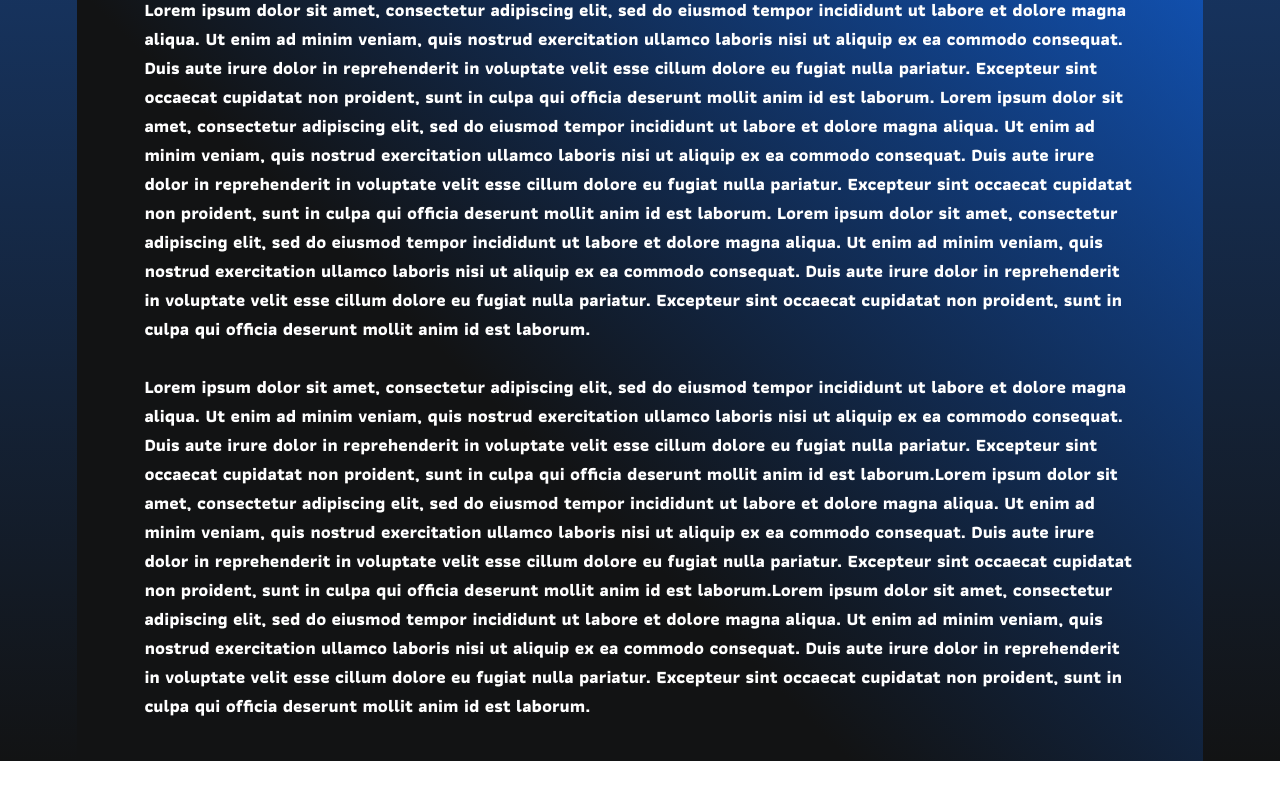
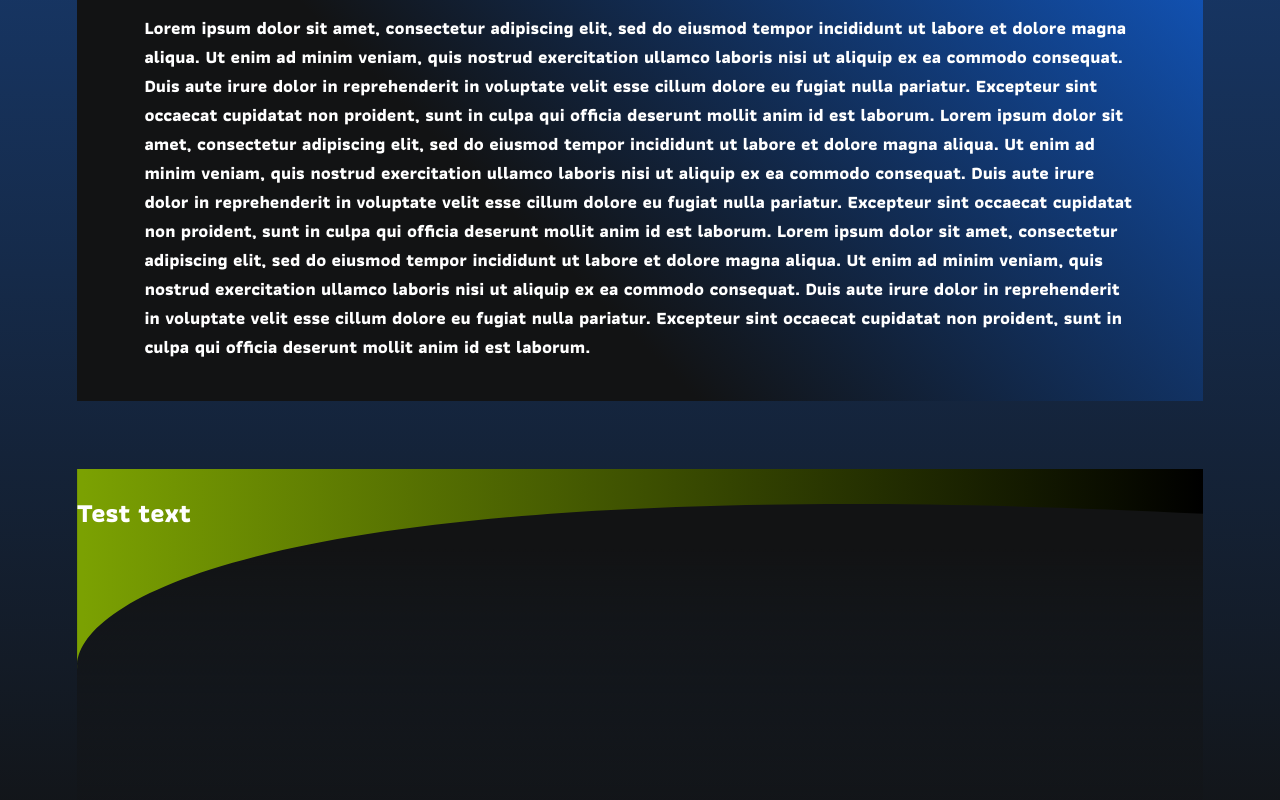
Before and after one commit to HammontreeWebDev/j-boo-customs, a React (Create React App) app: page /about_us in a window 1280 px wide. Shown: the part 716-1516 px from the top of the page. Before the commit the page ends 1477 px from the top, so only its background shows below. Built offline with nearby package versions, Linux system fonts and the light colour scheme.

Commit message:
added header shape for fancy card, fixed margin in body so that the row class can take care of the top margin inherently

```diff
--- a/src/components/FancyCard/assets/css/fancy-card.css
+++ b/src/components/FancyCard/assets/css/fancy-card.css
@@ -0,0 +1,24 @@
+.fancy-container {
+    width: 100%;
+    height: 100%;
+    min-height: 50vh;
+    background-size: cover;
+    background-position: 50% 50%;
+    position: relative;
+    overflow: hidden;
+    background-image: linear-gradient(var(--black) 20%, rgba(26, 80, 161, 0));
+}
+
+.fancy-header {
+    width: 100%;
+    height: 50%;
+    z-index: 0;
+    position: absolute;
+    top: 0;
+    left: 0;
+}
+
+.fancy-text {
+    position: relative;
+    z-index: 100;
+}
--- a/src/components/FancyCard/index.jsx
+++ b/src/components/FancyCard/index.jsx
@@ -1,10 +1,14 @@
 import React from "react";
 import './assets/css/fancy-card.css';
+import fancyCardHeader from './assets/img/fancy-card-header.svg';
 
 const FancyCard = () => {
 
     return(
-        null
+        <div className="fancy-container">
+            <img className="fancy-header" src={fancyCardHeader} alt="Green Arch to enhance design"/>
+            <h2 className="fancy-text"> Test text </h2>
+        </div>
     )
 }
 
--- a/src/index.css
+++ b/src/index.css
@@ -78,7 +78,7 @@ body {
 
 main {
   /* default style for main to match header text margins */
-  margin: 6% 6% 0% 6%;
+  margin: 0% 6% 0% 6%;
   display: flex;
   flex-flow: column wrap;
   flex: 1;
@@ -90,6 +90,7 @@ main {
   flex: 1;
   justify-content: space-between;
   align-items: flex-start;
+  margin-top: 6%;
 }
 
 .text-center {
--- a/src/pages/AboutUs/index.jsx
+++ b/src/pages/AboutUs/index.jsx
@@ -5,6 +5,7 @@ import Header from "../../components/Header";
 import aboutUsHeader from './assets/img/about-us-header.png';
 import PageTitle from "../../components/PageTitle";
 import ContentCard from "../../components/ContentCard";
+import FancyCard from "../../components/FancyCard";
 
 // About Us Page located at /about_us
 const AboutUs = () => {
@@ -19,25 +20,22 @@ const AboutUs = () => {
                     <ContentCard greenText="Who" whiteText="We Are" bodyText={
                         <>
                         Lorem ipsum dolor sit amet, consectetur adipiscing elit, sed do eiusmod tempor incididunt ut labore et dolore magna aliqua. Ut enim ad minim veniam, quis nostrud exercitation ullamco laboris nisi ut aliquip ex ea commodo consequat. Duis aute irure dolor in reprehenderit in voluptate velit esse cillum dolore eu fugiat nulla pariatur. Excepteur sint occaecat cupidatat non proident, sunt in culpa qui officia deserunt mollit anim id est laborum. Lorem ipsum dolor sit amet, consectetur adipiscing elit, sed do eiusmod tempor incididunt ut labore et dolore magna aliqua. Ut enim ad minim veniam, quis nostrud exercitation ullamco laboris nisi ut aliquip ex ea commodo consequat. Duis aute irure dolor in reprehenderit in voluptate velit esse cillum dolore eu fugiat nulla pariatur. Excepteur sint occaecat cupidatat non proident, sunt in culpa qui officia deserunt mollit anim id est laborum. Lorem ipsum dolor sit amet, consectetur adipiscing elit, sed do eiusmod tempor incididunt ut labore et dolore magna aliqua. Ut enim ad minim veniam, quis nostrud exercitation ullamco laboris nisi ut aliquip ex ea commodo consequat. Duis aute irure dolor in reprehenderit in voluptate velit esse cillum dolore eu fugiat nulla pariatur. Excepteur sint occaecat cupidatat non proident, sunt in culpa qui officia deserunt mollit anim id est laborum.
-                        <br />
-                        <br />
-                        Lorem ipsum dolor sit amet, consectetur adipiscing elit, sed do eiusmod tempor incididunt ut labore et dolore magna aliqua. Ut enim ad minim veniam, quis nostrud exercitation ullamco laboris nisi ut aliquip ex ea commodo consequat. Duis aute irure dolor in reprehenderit in voluptate velit esse cillum dolore eu fugiat nulla pariatur. Excepteur sint occaecat cupidatat non proident, sunt in culpa qui officia deserunt mollit anim id est laborum.Lorem ipsum dolor sit amet, consectetur adipiscing elit, sed do eiusmod tempor incididunt ut labore et dolore magna aliqua. Ut enim ad minim veniam, quis nostrud exercitation ullamco laboris nisi ut aliquip ex ea commodo consequat. Duis aute irure dolor in reprehenderit in voluptate velit esse cillum dolore eu fugiat nulla pariatur. Excepteur sint occaecat cupidatat non proident, sunt in culpa qui officia deserunt mollit anim id est laborum.Lorem ipsum dolor sit amet, consectetur adipiscing elit, sed do eiusmod tempor incididunt ut labore et dolore magna aliqua. Ut enim ad minim veniam, quis nostrud exercitation ullamco laboris nisi ut aliquip ex ea commodo consequat. Duis aute irure dolor in reprehenderit in voluptate velit esse cillum dolore eu fugiat nulla pariatur. Excepteur sint occaecat cupidatat non proident, sunt in culpa qui officia deserunt mollit anim id est laborum.
                         </>
                     } />
                 </section>
 
                 {/* About Me Cards */}
                 <section className="row">
+                    <FancyCard />
+                </section>
+
+                {/* <section className="row">
 
                 </section>
 
                 <section className="row">
 
-                </section>
-
-                <section className="row">
-
-                </section>
+                </section> */}
             </main>
         </>
     )
--- a/src/pages/Landing/index.jsx
+++ b/src/pages/Landing/index.jsx
@@ -25,7 +25,7 @@ const Landing = () => {
     return(
         <>
         <Header backgroundImage={landingHeader}/>
-        <PageTitle whiteText='"Insert' greenText='Foundation Motto"'  />
+        <PageTitle whiteText='"Remembering, Preventing, and Healing:' greenText='Together Against Strep A"'  />
         <main>
             <section className="row">
                 <GalleryPhoto src={ph1} alt="placeholder image"/>
```
Also changed, not shown: src/components/FancyCard/assets/img/fancy-card-header.svg (added).
